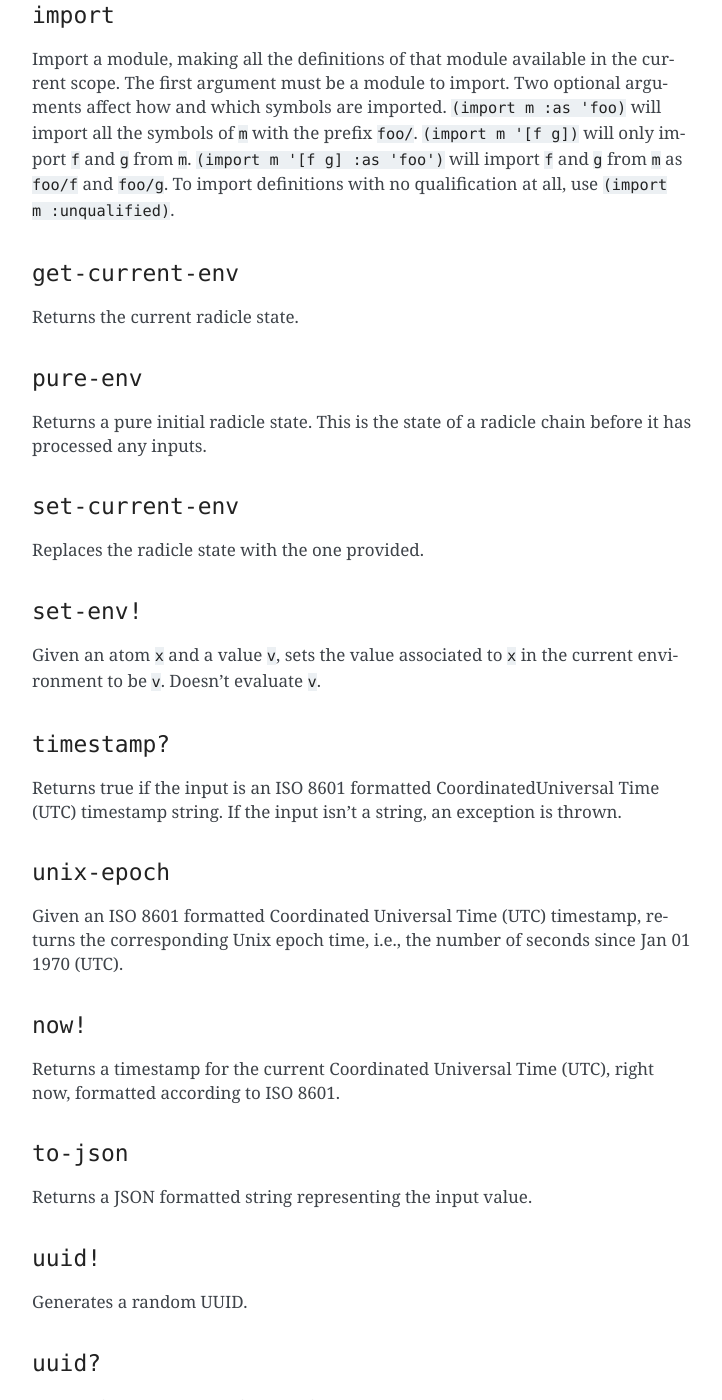
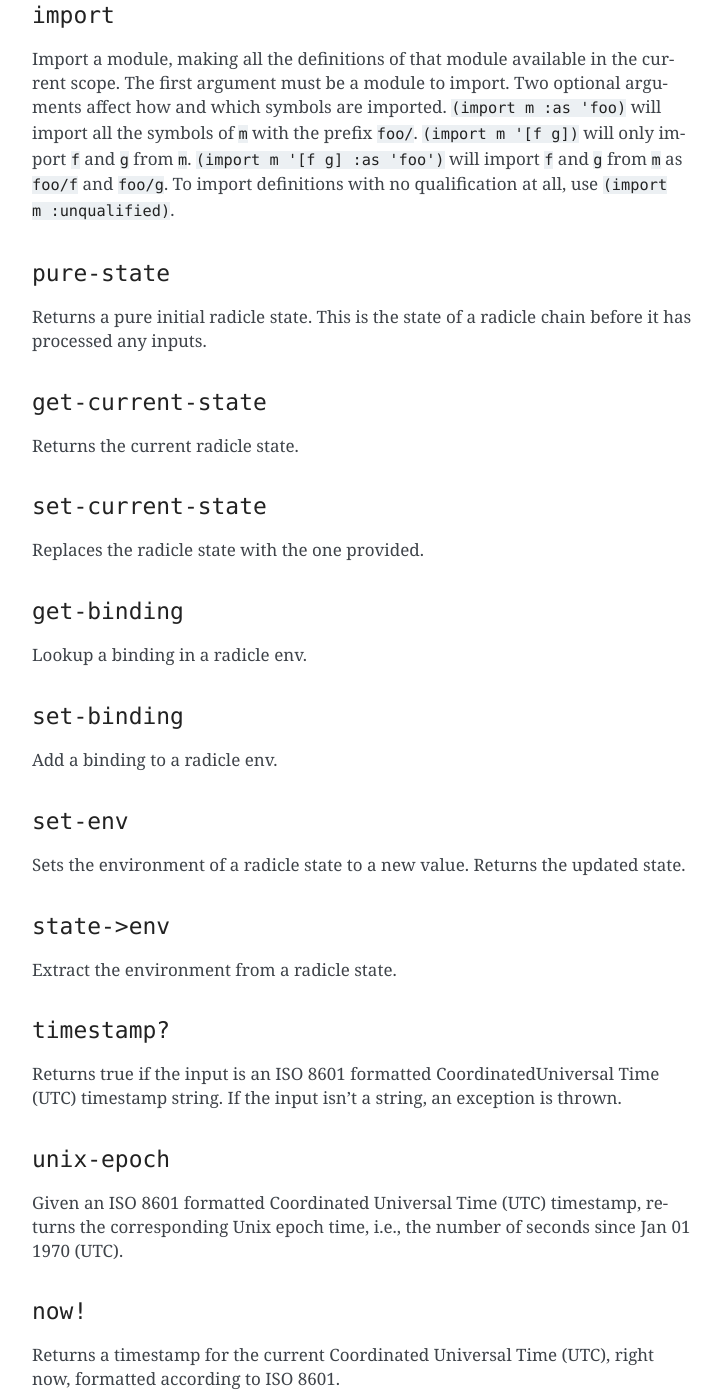
Before and after one commit to radicle-dev/radicle-alpha, a Sphinx documentation site: the page built from docs/source/reference.rst, in a window 1280 px wide and 1400 px high, scrolled down 7447 px. Shown: the whole window, without its empty margins (388-1110 px from the left). Built offline with Sphinx 7.4.7, drawn with Linux system fonts in a browser that asks for light colours; pages that are not in the unit, such as notebooks, are missing from menus; some of the changed text lies outside the part shown.

Commit message:
Rename primops to be more consistent.

```diff
--- a/docs/source/reference.rst
+++ b/docs/source/reference.rst
@@ -364,27 +364,42 @@
 from ``m`` as ``foo/f`` and ``foo/g``. To import definitions with no
 qualification at all, use ``(import m :unqualified)``.
 
-``get-current-env``
-~~~~~~~~~~~~~~~~~~~
-
-Returns the current radicle state.
-
-``pure-env``
-~~~~~~~~~~~~
+``pure-state``
+~~~~~~~~~~~~~~
 
 Returns a pure initial radicle state. This is the state of a radicle
 chain before it has processed any inputs.
 
-``set-current-env``
-~~~~~~~~~~~~~~~~~~~
+``get-current-state``
+~~~~~~~~~~~~~~~~~~~~~
+
+Returns the current radicle state.
+
+``set-current-state``
+~~~~~~~~~~~~~~~~~~~~~
 
 Replaces the radicle state with the one provided.
 
-``set-env!``
-~~~~~~~~~~~~
+``get-binding``
+~~~~~~~~~~~~~~~
 
-Given an atom ``x`` and a value ``v``, sets the value associated to
-``x`` in the current environment to be ``v``. Doesn't evaluate ``v``.
+Lookup a binding in a radicle env.
+
+``set-binding``
+~~~~~~~~~~~~~~~
+
+Add a binding to a radicle env.
+
+``set-env``
+~~~~~~~~~~~
+
+Sets the environment of a radicle state to a new value. Returns the
+updated state.
+
+``state->env``
+~~~~~~~~~~~~~~
+
+Extract the environment from a radicle state.
 
 ``timestamp?``
 ~~~~~~~~~~~~~~
```
Also changed, not shown: reference-doc.yaml (+7 -4 lines), 5 other files.
